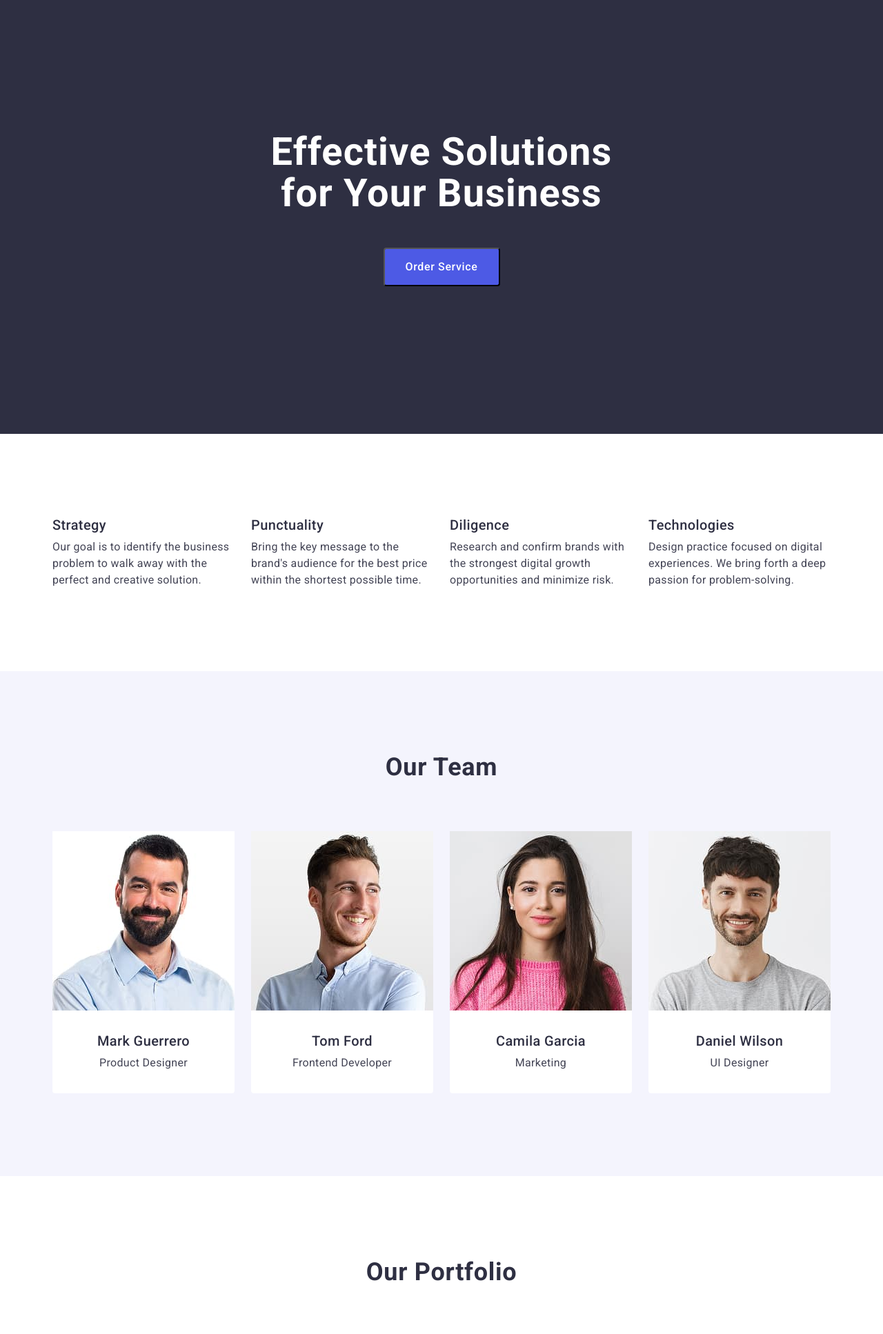
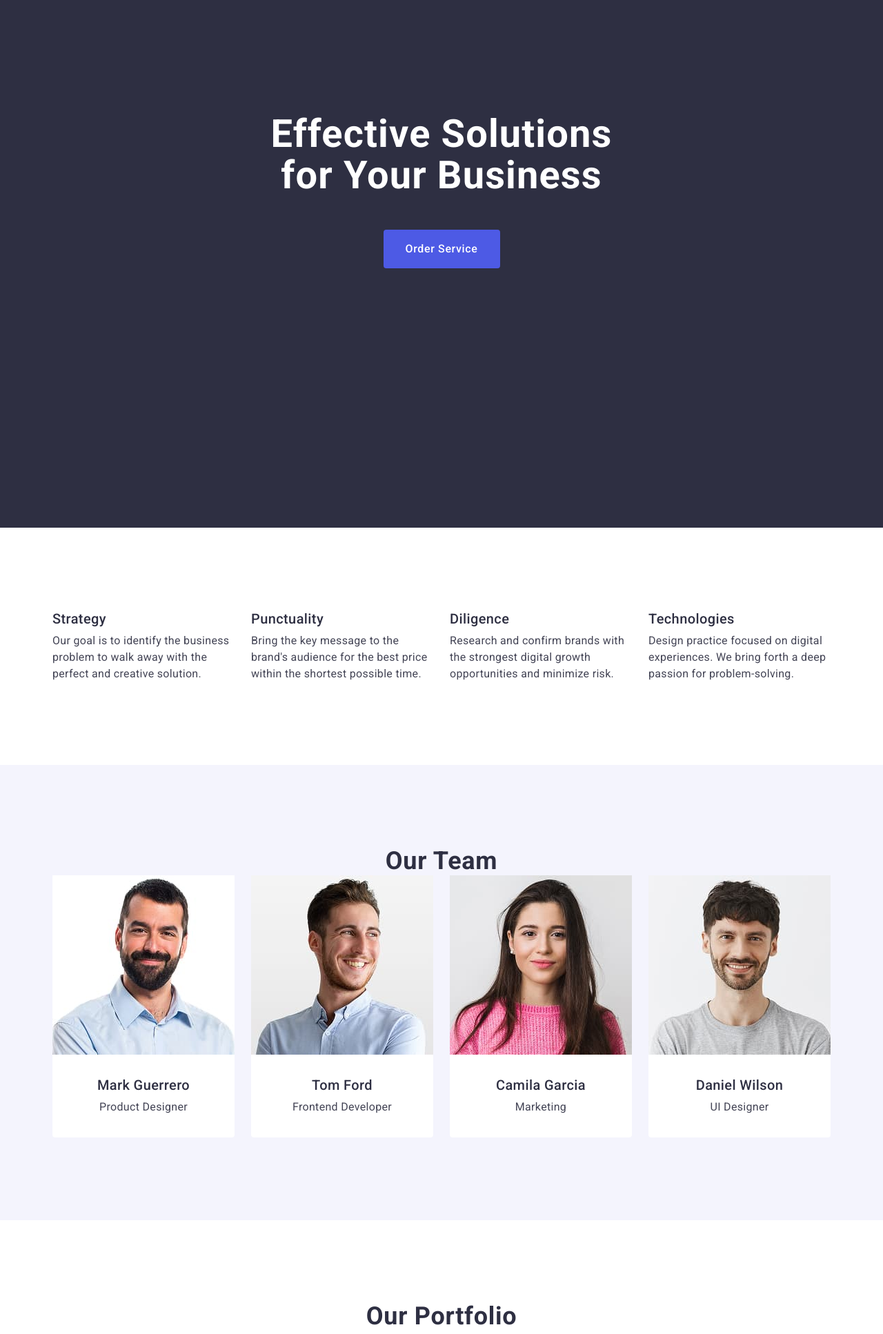
Before and after one commit to natalia-stetsenko/goit-markup-hw-03, a plain HTML site: page index.html in a window 1280 px wide. Shown: the part 282-2216 px from the top of the page at 69% size. Drawn offline with nearby package versions, Linux system fonts and the light colour scheme.

Commit message:
fix bugs

```diff
--- a/css/styles.css
+++ b/css/styles.css
@@ -125,6 +125,8 @@ img {
 
 .hero-section {
   background-color: #2e2f42;
+  padding-top: 188px;
+  padding-bottom: 188px;
 }
 
 .hero-container {
@@ -146,8 +148,6 @@ img {
   max-width: 496px;
   flex-wrap: wrap;
   margin-bottom: 48px;
-  padding-top: 188px;
-  /* padding-bottom: 292px; */
 }
 
 .hero-button {
@@ -163,6 +163,7 @@ img {
   height: 56px;
   border-radius: 4px;
   margin: 0 auto;
+  border: none;
 }
 
 .hero-button:hover,
@@ -234,7 +235,7 @@ img {
   text-align: center;
   text-transform: capitalize;
   color: #2e2f42;
-  padding-bottom: 72px;
+  margin-bottom: 72px;
   margin: 0 auto;
 }
 
@@ -246,7 +247,7 @@ img {
 }
 
 .team-card-content {
-  padding: 32px 16px;
+  padding: 32px 0;
   text-align: center;
 }
 
@@ -257,7 +258,7 @@ img {
   letter-spacing: 0.02em;
   text-align: center;
   color: #2e2f42;
-  padding-bottom: 8px;
+  margin-bottom: 8px;
 }
 
 .team-role {
@@ -278,7 +279,7 @@ img {
   text-align: center;
   text-transform: capitalize;
   color: #2e2f42;
-  padding-bottom: 72px;
+  margin-bottom: 72px;
 }
 
 .portfolio-list {
@@ -301,6 +302,7 @@ img {
   line-height: 1.2;
   letter-spacing: 0.02em;
   color: #2e2f42;
+  margin-bottom: 8px;
 }
 
 .portfolio-category {
@@ -314,6 +316,7 @@ img {
 
 .footer {
   background-color: #2e2f42;
+  padding: 100px 0;
 }
 
 .footer-logo {
@@ -327,9 +330,7 @@ img {
   display: inline-block;
   margin: 16px;
 }
-.footer-container {
-  padding: 100px 0;
-}
+
 .footer-logo .logo-activ {
   color: #f4f4fd;
 }
```
